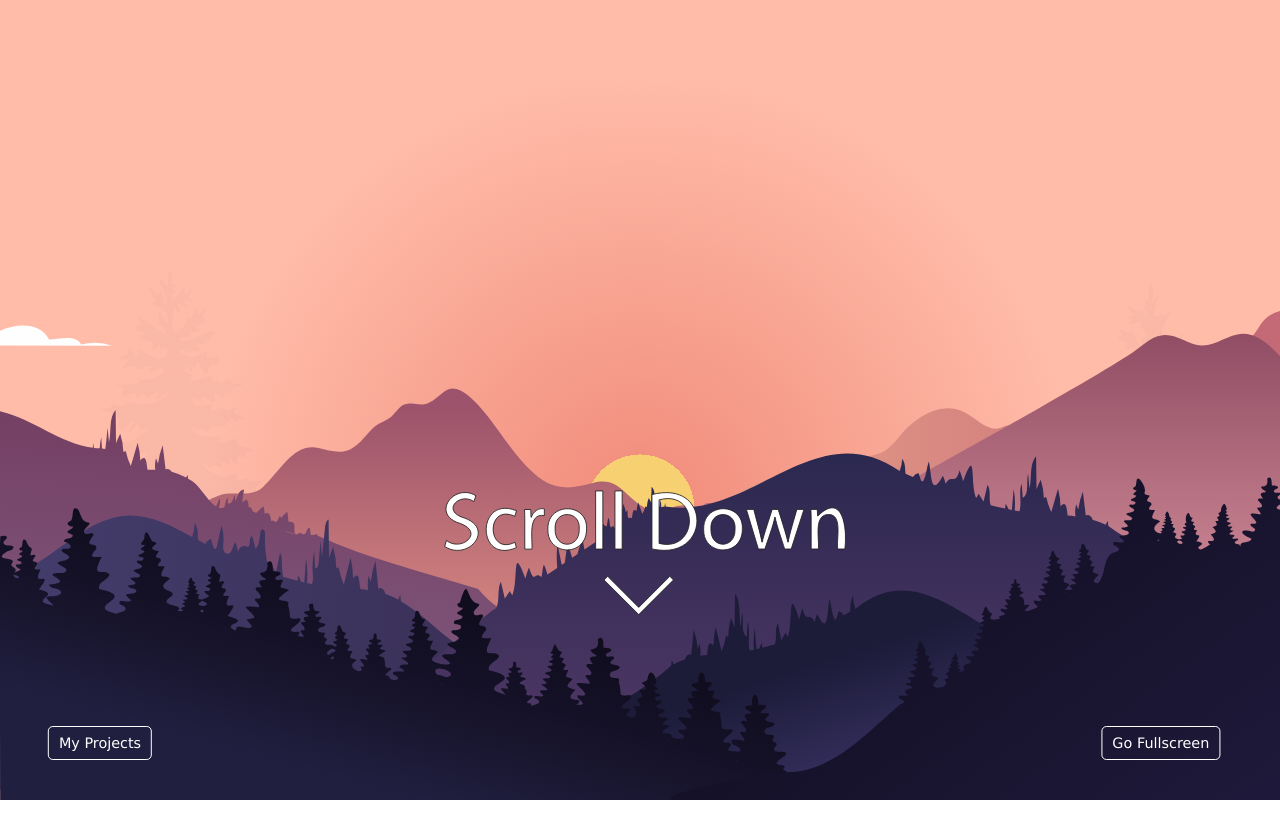
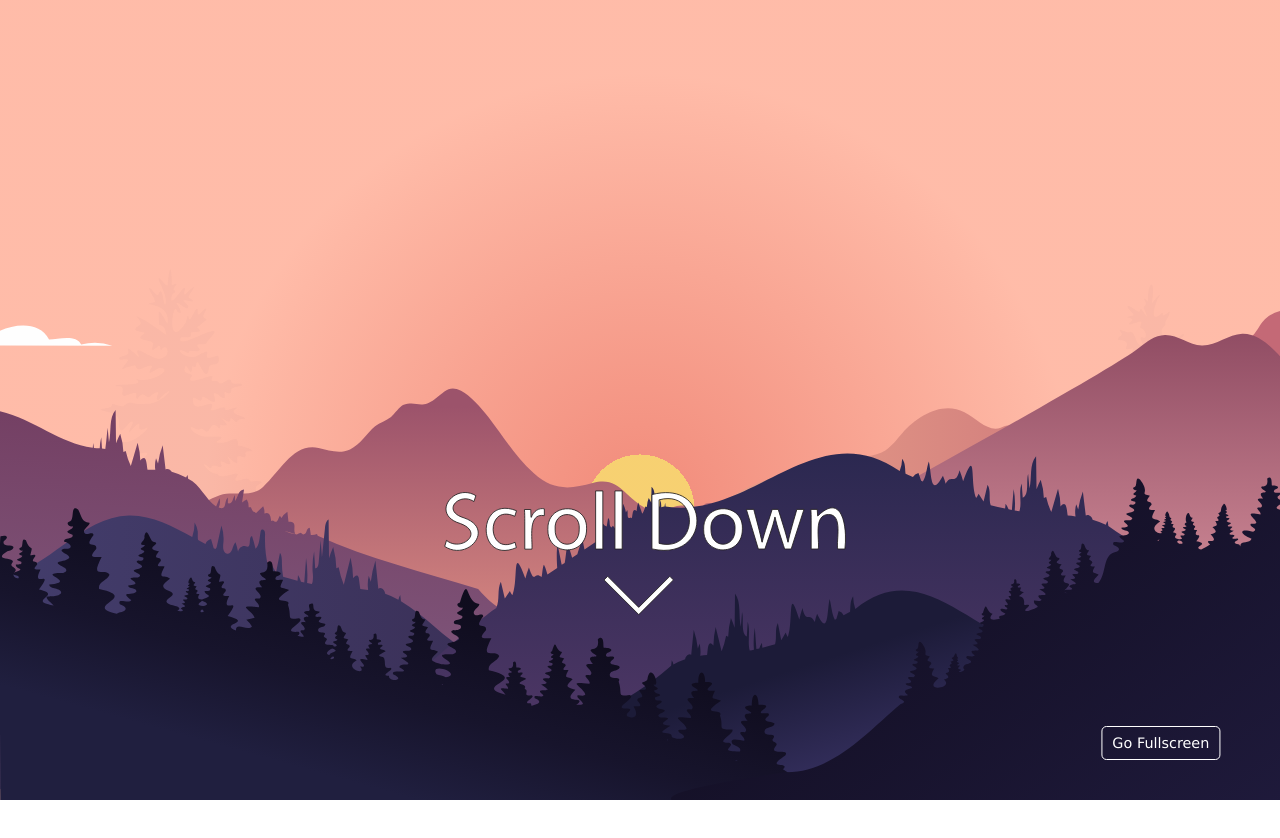
Before and after one commit to Aryannax/scroll0, a plain HTML site: page index.html in a window 1280 px wide. Shown: the top 838 px of the page. Drawn offline with nearby package versions, Linux system fonts and the light colour scheme.

Commit message:
Update index.html

```diff
--- a/index.html
+++ b/index.html
@@ -334,7 +334,6 @@
 
 <div class="scrollElement"></div>
 
-<a href="https://docs.google.com/document/d/1B1rXl_D6y-ImZLDIEZifECy66TXnoFEq7YjIcGWPr_M/edit?usp=drivesdk" target="_blank" class="btn btn_works">My Projects</a>
 <button class="btn" id="fullscr">Go Fullscreen</button>
 <!-- partial -->
   <script src='https://cdnjs.cloudflare.com/ajax/libs/gsap/3.3.4/gsap.min.js'></script>
```
